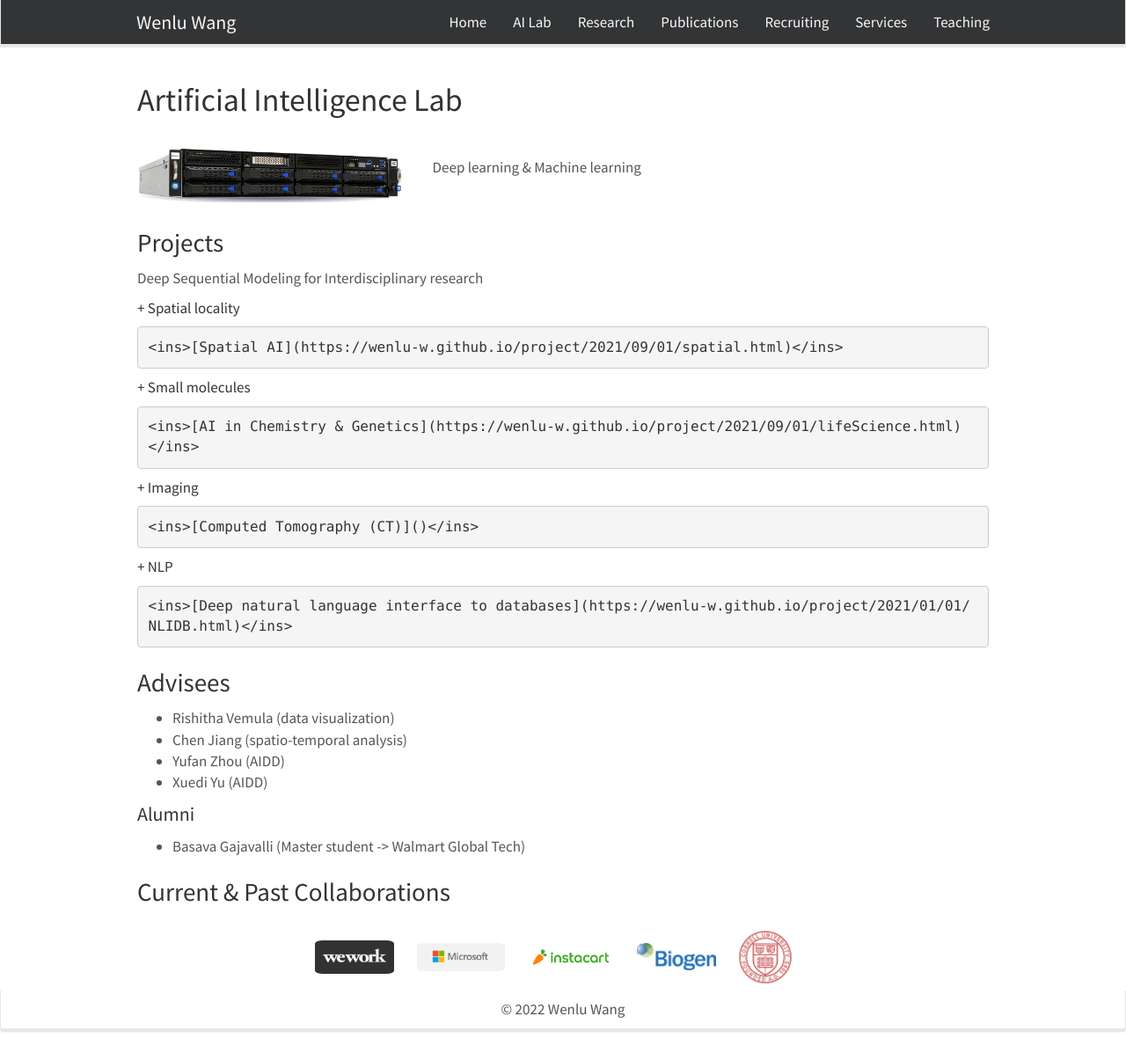
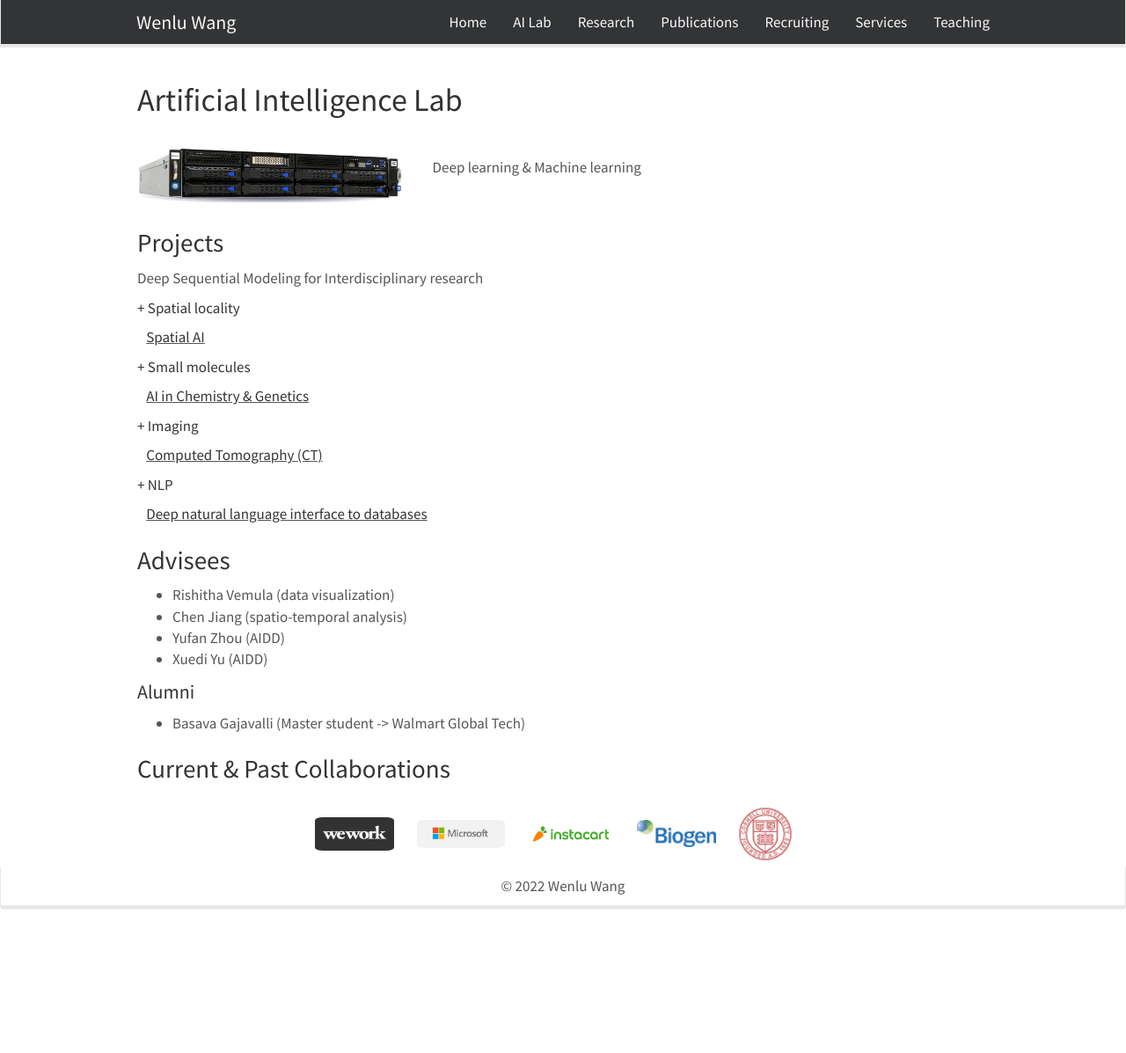
Before and after one commit to WENLU-W/WENLU-W.github.io, a Jekyll site: the page built from docs/_pages/team.md, in a window 1280 px wide and 1197 px high. Shown: the whole window at 88% size. Built offline with Jekyll 4.4.1, drawn with Linux system fonts in a browser that asks for light colours; nearby versions of some CDN libraries; some of the changed lines change nothing that is shown.

Commit message:
Update team.md

```diff
--- a/docs/_pages/team.md
+++ b/docs/_pages/team.md
@@ -20,19 +20,19 @@
 
 ##### + Spatial locality
 
-	<ins>[Spatial AI](https://wenlu-w.github.io/project/2021/09/01/spatial.html)</ins>
+&nbsp;&nbsp; <ins>[Spatial AI](https://wenlu-w.github.io/project/2021/09/01/spatial.html)</ins>
 
 ##### + Small molecules
 
-	<ins>[AI in Chemistry & Genetics](https://wenlu-w.github.io/project/2021/09/01/lifeScience.html)</ins>
+&nbsp;&nbsp; <ins>[AI in Chemistry & Genetics](https://wenlu-w.github.io/project/2021/09/01/lifeScience.html)</ins>
 
 ##### + Imaging
 
-	<ins>[Computed Tomography (CT)]()</ins>
+&nbsp;&nbsp; <ins>[Computed Tomography (CT)]()</ins>
 
 ##### + NLP
 
-	<ins>[Deep natural language interface to databases](https://wenlu-w.github.io/project/2021/01/01/NLIDB.html)</ins>
+&nbsp;&nbsp; <ins>[Deep natural language interface to databases](https://wenlu-w.github.io/project/2021/01/01/NLIDB.html)</ins>
 
 
 <!--
```
